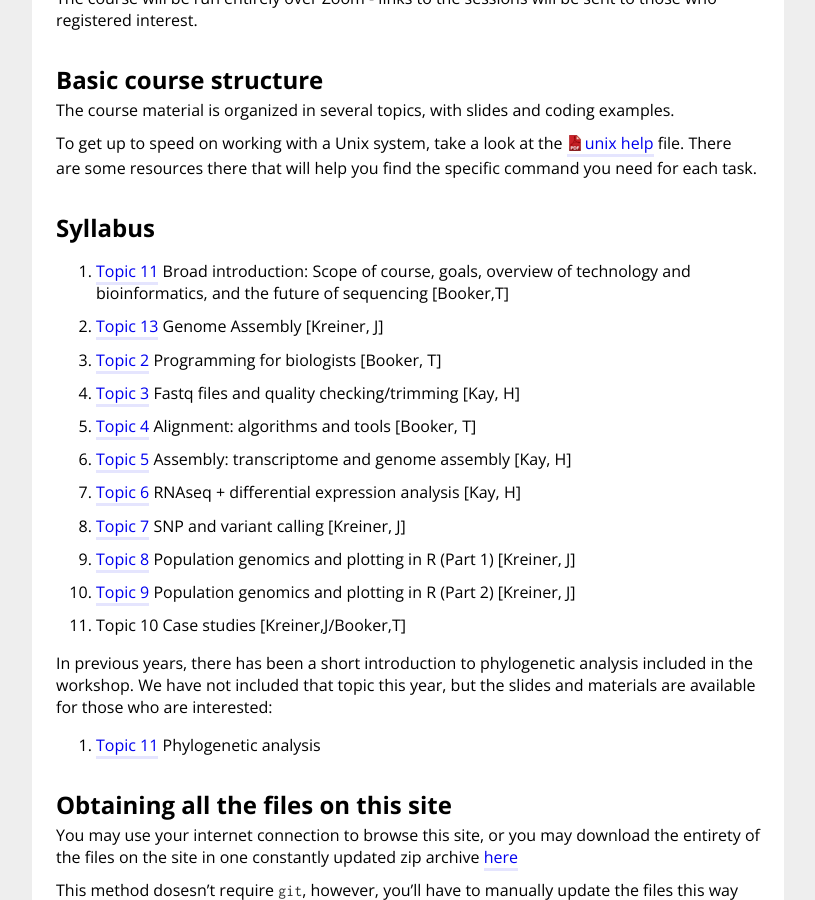
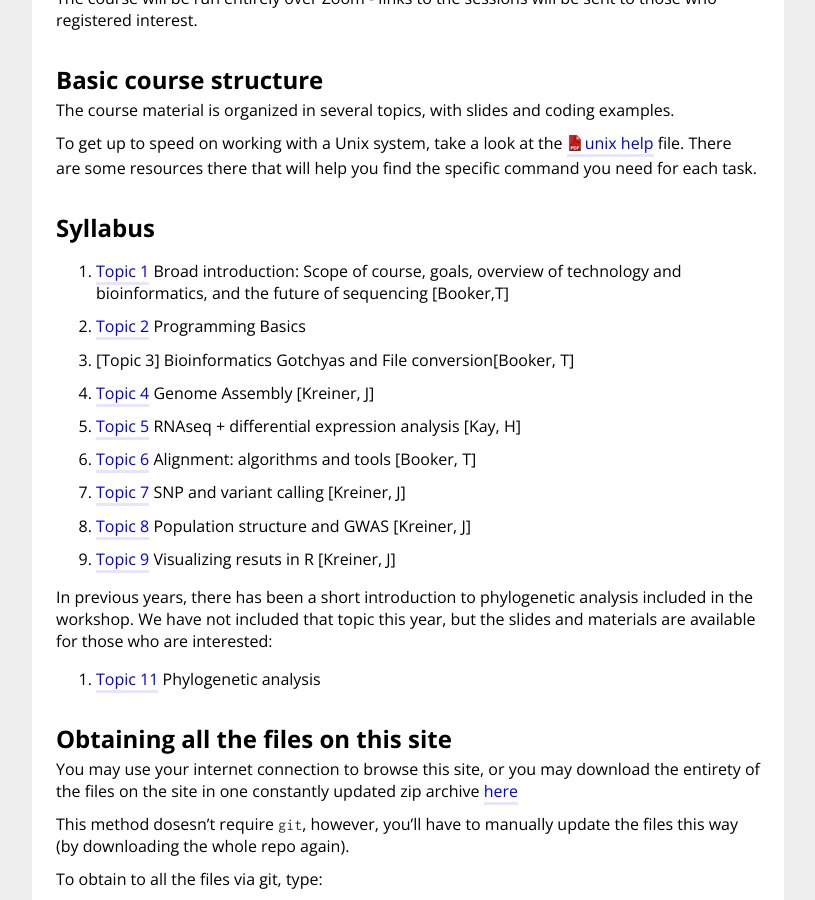
Before and after one commit to UBC-biol525D/UBC-biol525D.github.io, a Jekyll site: the page built from index.md, in a window 1280 px wide and 900 px high, scrolled down 1171 px. Shown: the whole window, without its empty margins (232-1047 px from the left). Built offline with Jekyll 4.4.1, drawn with Linux system fonts in a browser that asks for light colours.

Commit message:
Update index.md

```diff
--- a/index.md
+++ b/index.md
@@ -43,18 +43,15 @@ The course material is organized in several topics, with slides and coding examp
 To get up to speed on working with a Unix system, take a look at the [unix help](resources/unix_ref.pdf) file. There are some resources there that will help you find the specific command you need for each task.
 
 ## Syllabus
-1. [Topic 11](./Topic_11/) Broad introduction: Scope of course, goals, overview of technology and bioinformatics, and the future of sequencing [Booker,T]
-3. [Topic 13](./Topic_3n4/) Genome Assembly [Kreiner, J]
-
-2. [Topic 2](./Topic_2/) Programming for biologists [Booker, T]
-4. [Topic 3](./Topic_3/) Fastq files and quality checking/trimming [Kay, H]
-5. [Topic 4](./Topic_4/) Alignment: algorithms and tools [Booker, T]
-6. [Topic 5](./Topic_5/) Assembly: transcriptome and genome assembly [Kay, H]
-7. [Topic 6](./Topic_6/) RNAseq + differential expression analysis [Kay, H]
-8. [Topic 7](./Topic_7/) SNP and variant calling [Kreiner, J]
-9. [Topic 8](./Topic_8-9/) Population genomics and plotting in R (Part 1) [Kreiner, J]
-10. [Topic 9](./Topic_8-9/) Population genomics and plotting in R (Part 2) [Kreiner, J]
-11. Topic 10 Case studies [Kreiner,J/Booker,T]
+1. [Topic 1](./Topic_11/) Broad introduction: Scope of course, goals, overview of technology and bioinformatics, and the future of sequencing [Booker,T]
+2. [Topic 2](./Topic_2/) Programming Basics
+3. [Topic 3]  Bioinformatics Gotchyas and File conversion[Booker, T]
+4. [Topic 4](./Topic_3n4/) Genome Assembly [Kreiner, J]
+5. [Topic 5](./Topic_6/) RNAseq + differential expression analysis [Kay, H]
+6. [Topic 6](./Topic_4/) Alignment: algorithms and tools [Booker, T]
+7. [Topic 7](./Topic_7/) SNP and variant calling [Kreiner, J]
+8. [Topic 8](./Topic_8-9/) Population structure and GWAS [Kreiner, J]
+9. [Topic 9](./Topic_8-9/) Visualizing resuts in R [Kreiner, J]
 
 In previous years, there has been a short introduction to phylogenetic analysis included in the workshop. We have not included that topic this year, but the slides and materials are available for those who are interested:
 
```
